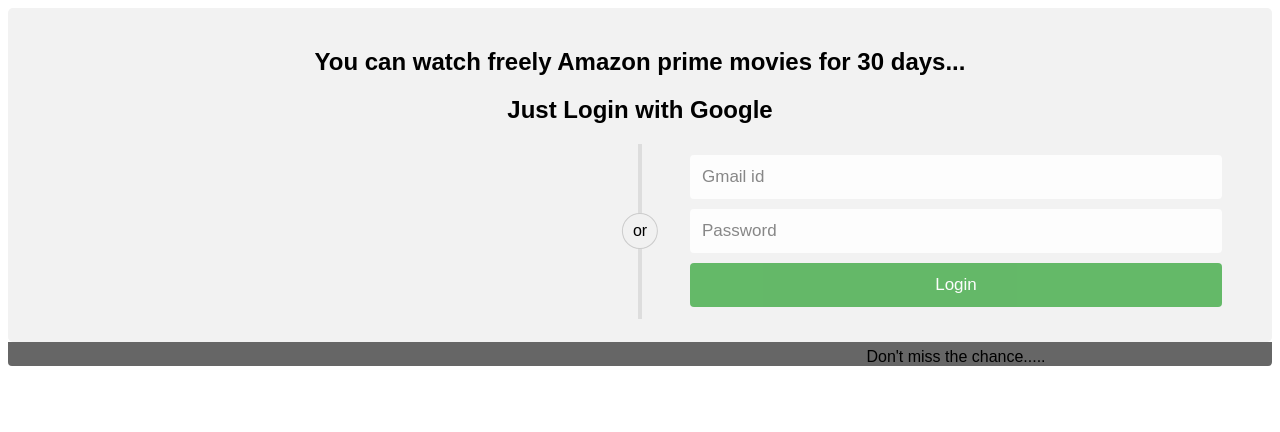
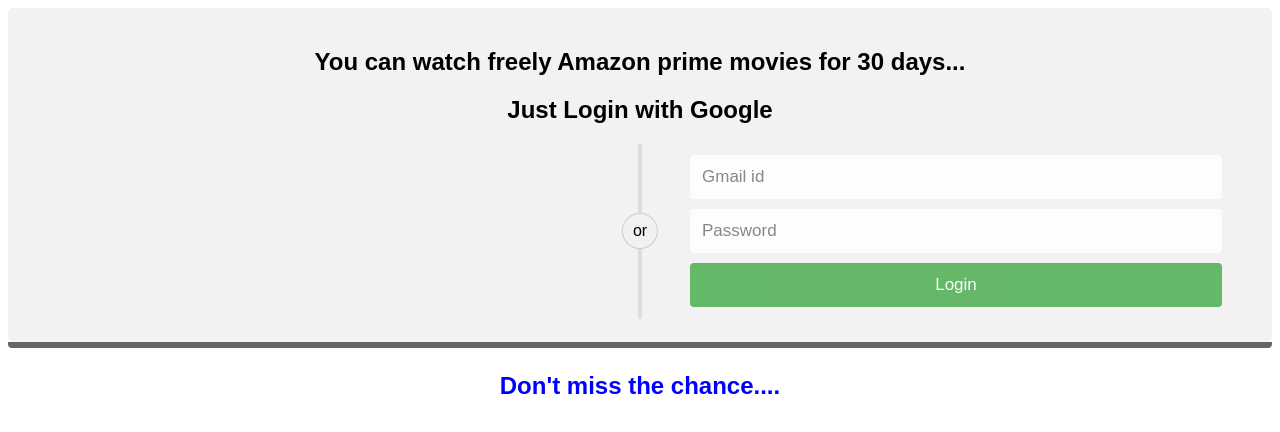
Before and after one commit to lokasanianil/login, a plain HTML site: page docs/index.html in a window 1280 px wide. Drawn offline with Linux system fonts and the light colour scheme.

Commit message:
updating

```diff
--- a/docs/index.html
+++ b/docs/index.html
@@ -174,10 +174,22 @@ input[type=submit]:hover {
     </div>
     <div class="col">
 
-     <style="color:white" > Don't miss the chance.....
+
+
+
     </div>
   </div>
 </div>
 
+<center>
+  <h2>
+  <p style="color:blue">
+   Don't miss the chance....
+  </p>
+</h2>
+</center>
+
+
+
 </body>
 </html>
```
